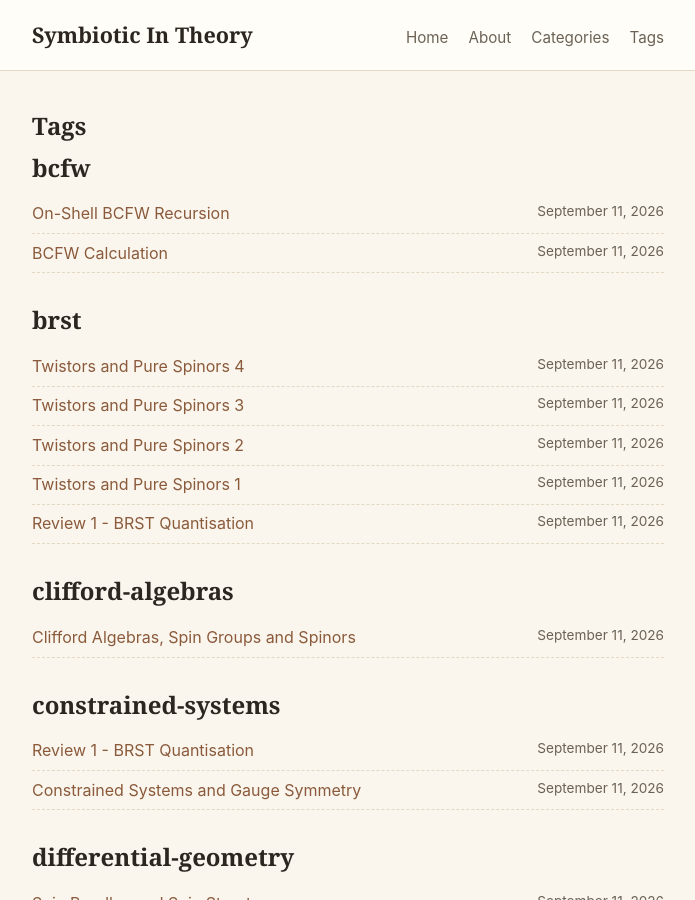
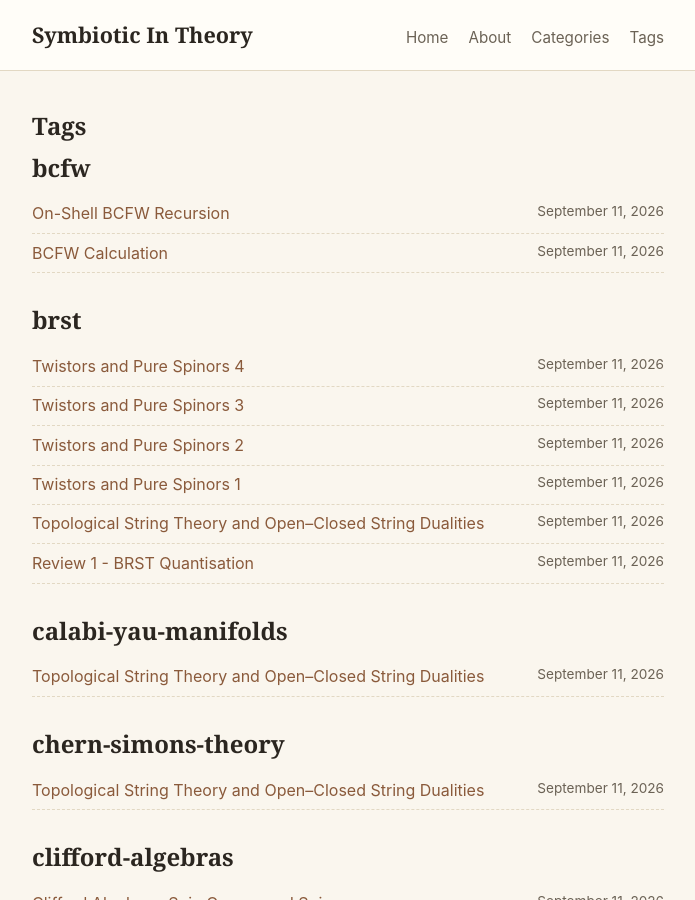
Before and after one commit to SymbioticInTheory/SymbioticInTheory.github.io, a Jekyll site: the page built from tags.html, in a window 1280 px wide and 900 px high. Shown: the whole window, without its empty margins (292-987 px from the left). Built offline with Jekyll 4.4.1, drawn with Linux system fonts in a browser that asks for light colours; some of the changed text lies outside the part shown.

Commit message:
Add dissertation

```diff
--- a/_data/categories.yml
+++ b/_data/categories.yml
@@ -28,3 +28,4 @@
 "supergravity/general-relativity": "General Relativity"
 "supergravity/supersymmetry": "Supersymmetry"
 "supergravity/spin-geometry": "Spin Geometry"
+"dissertation": "Dissertation"
--- /dev/null
+++ b/_posts/2026-09-11-topological-string-theory-and-open-closed-string-dualities.md
@@ -0,0 +1,11 @@
+---
+layout: pdf-post
+title: "Topological String Theory and Open–Closed String Dualities"
+date: 2026-09-11
+category: dissertation
+tags: [topological-strings, calabi-yau-manifolds, mirror-symmetry, chern-simons-theory, open-closed-duality, gromov-witten-invariants, superstrings, quantum-field-theory, brst, supergravity]
+pdf: /assets/pdfs/dissertation/2026-09-11-topological-string-theory-and-open-closed-string-dualities.pdf
+cover: /assets/pdfs/dissertation/2026-09-11-topological-string-theory-and-open-closed-string-dualities.png
+---
+
+This dissertation develops the mathematical and physical foundations of topological string theory, beginning with bundles, complex geometry, Calabi–Yau manifolds, mirror symmetry, string compactification, and conformal field theory. It then treats Chern–Simons theory, cohomological field theories, topological sigma models, the A- and B-models, and Gromov–Witten invariants, culminating in the open–closed duality between Chern–Simons open string field theory on the deformed conifold and the topological A-model on the resolved conifold.
```
Also changed, not shown: assets/pdfs/dissertation/2026-09-11-topological-string-theory-and-open-closed-string-dualities.png (added), 1 other file.
